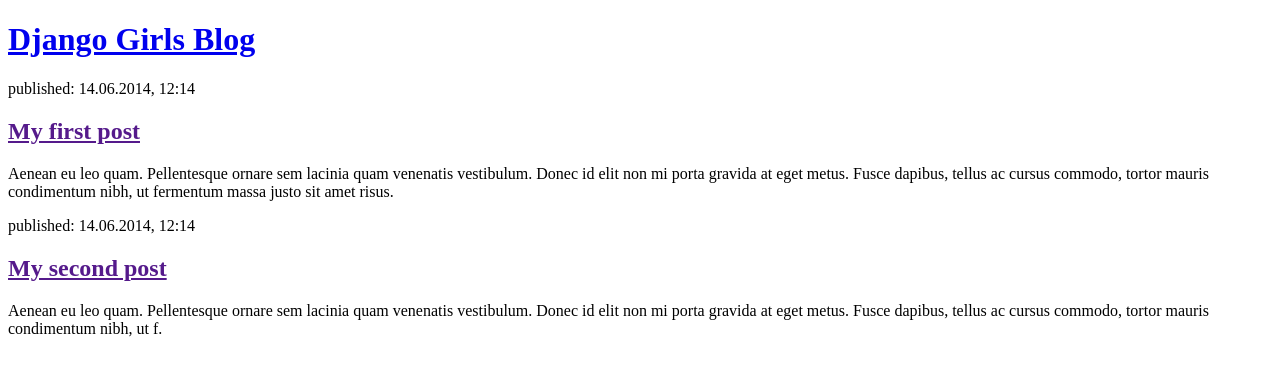
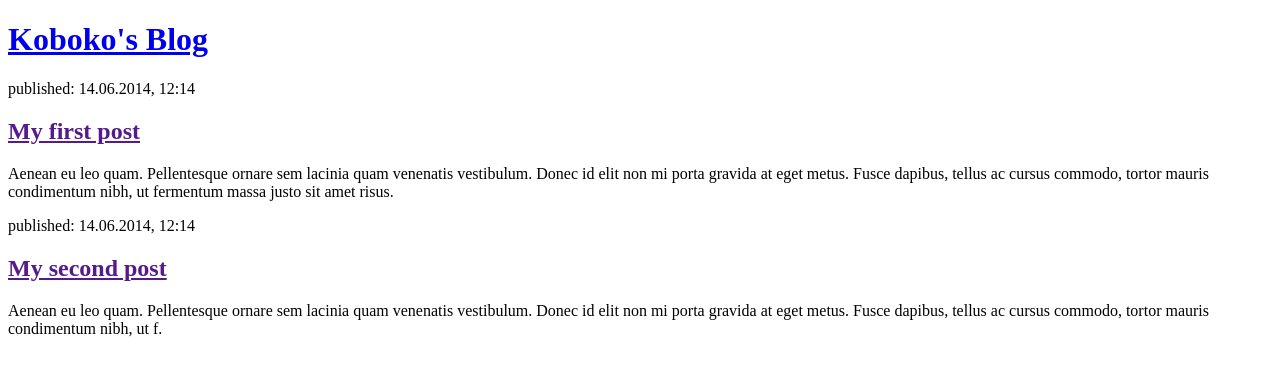
Before and after one commit to keedcode/my_first_blog, a Django app: page / in a window 1280 px wide. Shown: the top 376 px of the page. Run offline with Django 5.2, Linux system fonts and the light colour scheme.

Commit message:
template title change

```diff
--- a/blog/templates/blog/post_list.html
+++ b/blog/templates/blog/post_list.html
@@ -1,11 +1,11 @@
 <!DOCTYPE html>
-<html>
+<html lang="en">
     <head>
-        <title>Django Girls blog</title>
+        <title>Koboko's blog</title>
     </head>
     <body>
         <header>
-            <h1><a href="/">Django Girls Blog</a></h1>
+            <h1><a href="/">Koboko's Blog</a></h1>
         </header>
 
         <article>
```
